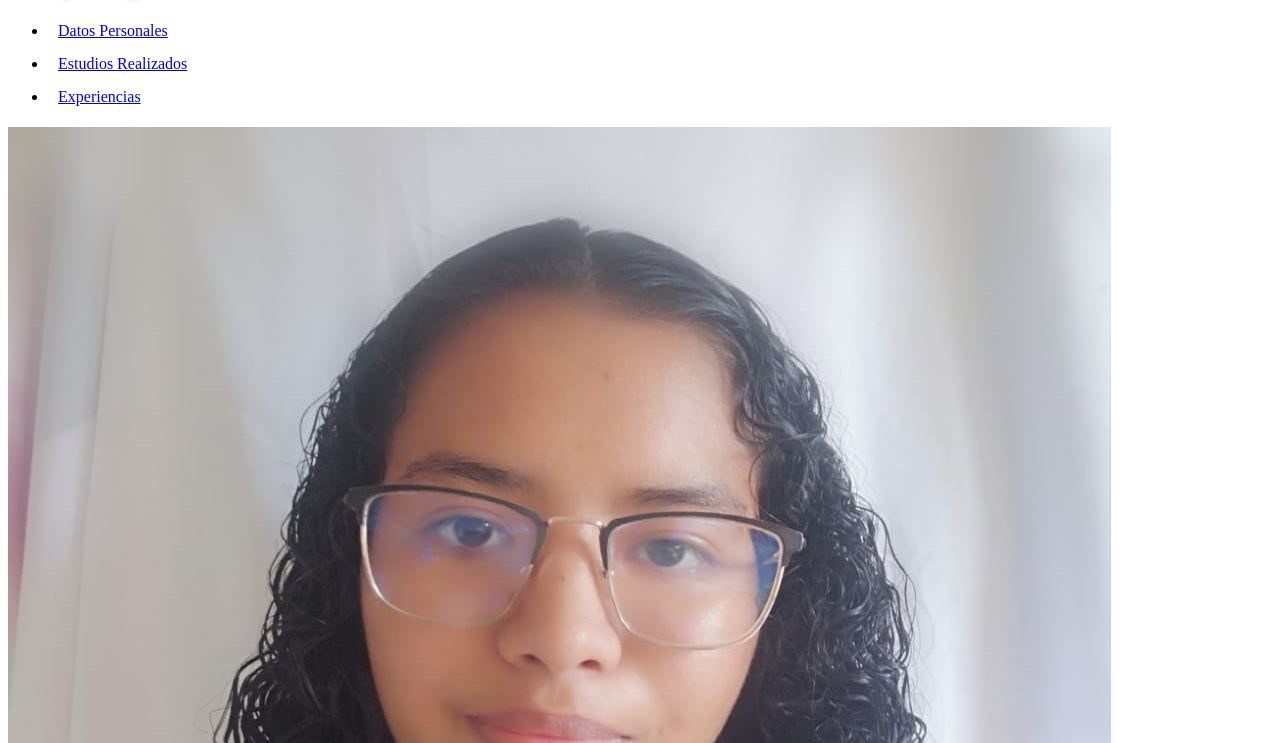
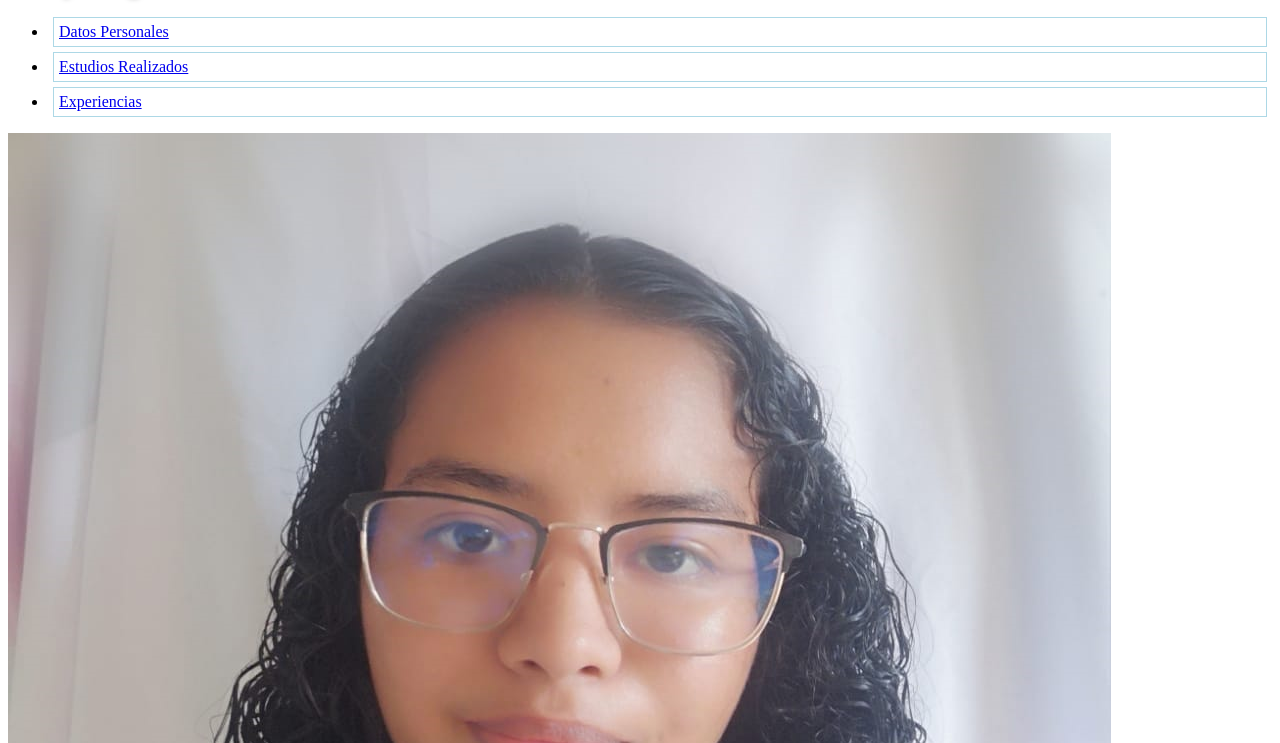
Before and after one commit to sulayvergara/PPW-P64.github.io, a plain HTML site: page unidad_01/02_taller/index.html in a window 1280 px wide. Shown: the part 57-800 px from the top of the page. Drawn offline with Linux system fonts and the light colour scheme.

Commit message:
clase caja-enlace

```diff
--- a/unidad_01/02_taller/css.css/estilos.css
+++ b/unidad_01/02_taller/css.css/estilos.css
@@ -3,10 +3,13 @@ h1{
     font-style: italic;
     text-shadow: 2px 2px 5px rgba(0 ,0 ,0 , 0.5);
 }
+a{
+
+}
 .caja-enlace{
     display: block;
     width: 200 px;
-    border: 1px lightblue;
+    border: 1px solid lightblue;
     padding: 5px;
     margin: 5px;
 }
```
